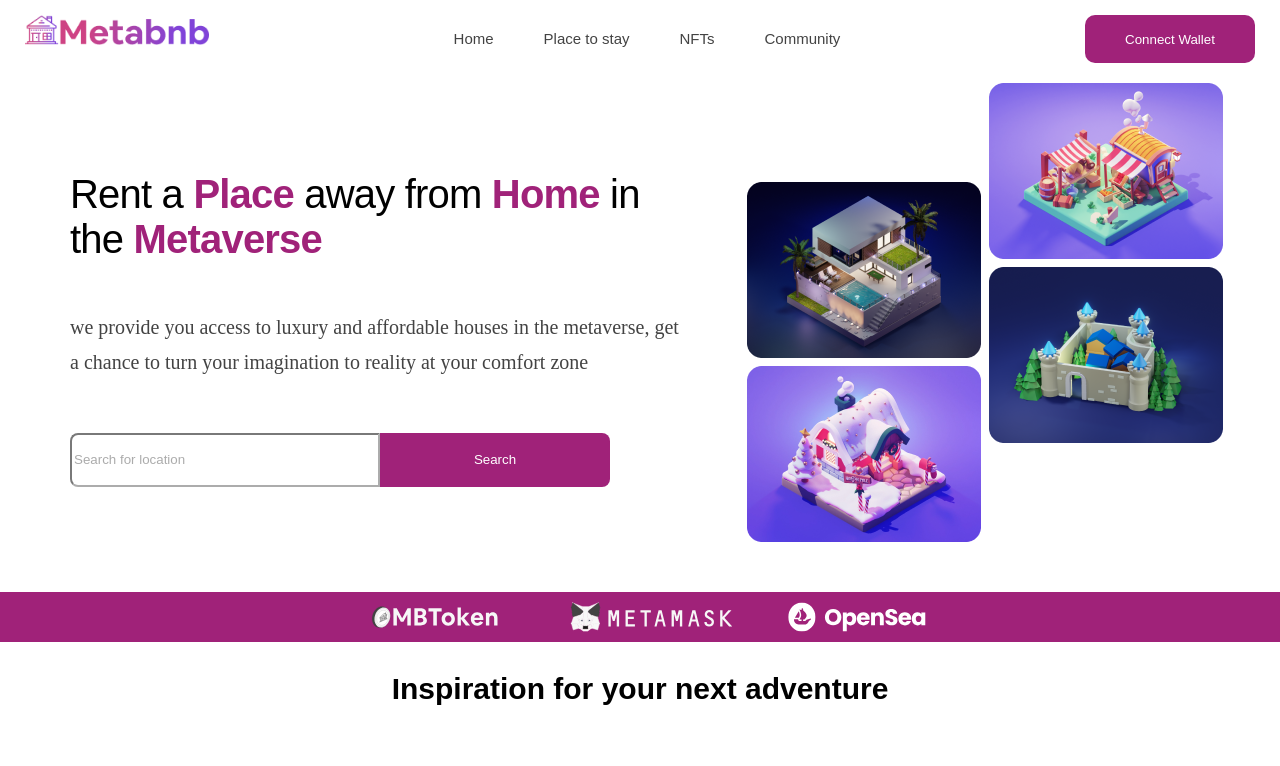
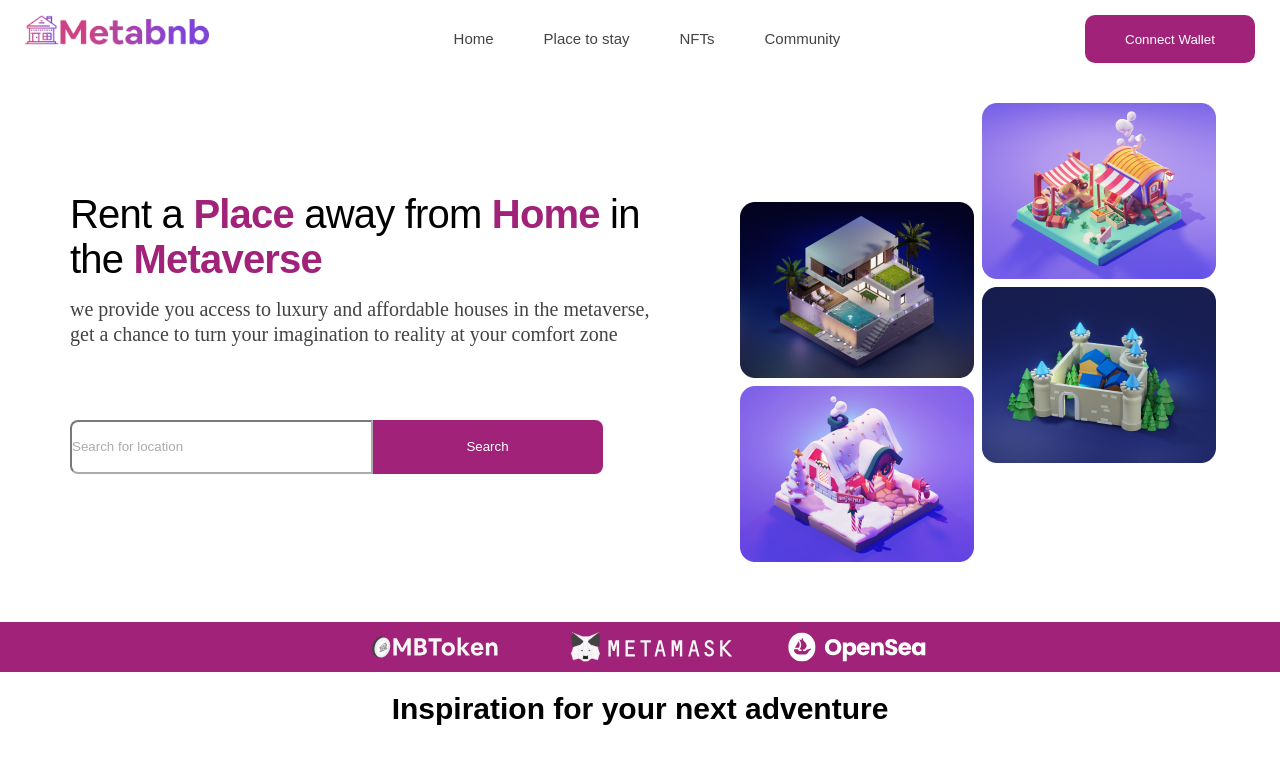
Before and after one commit to Rei-ne/metabnb, a React (Create React App) app: page / in a window 1280 px wide. Shown: the top 766 px of the page. Built offline with nearby package versions, Linux system fonts and the light colour scheme; a web font is replaced by a local one.

Commit message:
style: final styles before deployment

```diff
--- a/src/Components/Cards.js
+++ b/src/Components/Cards.js
@@ -15,11 +15,11 @@ export default function Cards() {
                         <img src={img} alt="metaverse homes" />
                         <GrFavorite className="favorite-icon" />
                     </div>
-                    <div className="details">
+                    <div className="details top">
                         <p>Desert king</p>
                         <h4>1MBT per night</h4>
                     </div>
-                    <div className="details">
+                    <div className="details bottom">
                         <p>2345km away</p>
                         <p>Available for 2weeks stay</p>
                     </div>
--- a/src/Components/Header/Header.styled.js
+++ b/src/Components/Header/Header.styled.js
@@ -92,11 +92,12 @@ justify-content: flex-start;
     display: none;
 }
 .logo-img{
-    height: 18px;
-    padding-left: 20px;
-    margin-top: 2px;
-
-
+    height: 25px;
+    width: auto;
+    margin: 0;
+    margin-top: 20px;
+    padding: 0;
+    margin-left: 10px;
 
 }
 .connect-btn {
@@ -107,7 +108,7 @@ border-radius: 10px;
 .mobileNav{
     display: flex;
     top: 0;
-    height: 250px;
+    height: 300px;
 
 }
 }
@@ -131,7 +132,7 @@ padding: 10px;
 .icon{
     display: block;
     position: fixed;
-    right: 18px;
+    right: 25px;
     top: 15px;
     z-index: 1000;
     height: 21px;
@@ -142,9 +143,15 @@ padding: 10px;
     display: none;
 }
 .logo-img{
-    height: 20px;
-    padding-left: 20px;
-    padding-top: 15px;
+
+    height: 25px;
+    width: auto;
+    margin: 0;
+    margin-top: 20px;
+    padding: 0;
+    margin-left: 10px;
+
+
 
 
 }
--- a/src/Components/Hero/Hero.js
+++ b/src/Components/Hero/Hero.js
@@ -43,7 +43,7 @@ const Hero = () => {
                 <Metamask className="svg" />
                 <Opensea className="svg" />
             </div>
-            <h3>Inspiration for your next adventure</h3>
+            <h3 className="inspiration">Inspiration for your next adventure</h3>
             <Cards />
         </>
     )
--- a/src/Components/Hero/Hero.styled.js
+++ b/src/Components/Hero/Hero.styled.js
@@ -4,6 +4,8 @@ export const StyledHero = styled.div`
 display: flex;
 
 padding: 10px 0;
+height: auto;
+margin-top: 20px;
 h2{
     font-weight: normal;
 }
@@ -52,12 +54,12 @@ line-height: 20px;
     input{
         height: 45px;
         margin: 10px 20px;
-        width: 300px;
+        width: 280px;
     }
     button{
 font-size: 12px;
         height: 50px;
-        width: 300px;
+        width: 280px;
         margin: 10px 0;
 
 
@@ -137,10 +139,10 @@ text-align:left;
 
 
 }
-@media screen (min-width:1024px) and (max-width:2040px){
-    height: 580px;
+}
+@media screen (min-width:1024px) {
 
-
+border: 1px solid red;
 
 
 }
--- a/src/styles/Global.styled.js
+++ b/src/styles/Global.styled.js
@@ -2,12 +2,23 @@ import { createGlobalStyle } from 'styled-components'
 
 export const GlobalStyles = createGlobalStyle`
 @import url('https://fonts.googleapis.com/css2?family=Red+Rose:wght@300;400;500;600;700&display=swap');
+
+
+// resets
+*,
+::after,
+::before {
+  margin: 0;
+  padding: 0;
+  box-sizing: border-box;
+}
 
 body{
 font-family: 'Red Rose', sans-serif !important;
 text-align: center;
 margin: 0;
 padding: 0;
+
 }
 button{
 background: linear-gradient(90deg, #A02279 11.45%, #A02279 11.45%);
@@ -69,6 +80,11 @@ svg{
         width: 230px;
     }
 }
+.inspiration{
+padding: 10px 0;
+margin: 10px 0;
+
+}
 .cards-section {
   h2 {
     text-align: center;
@@ -90,6 +106,7 @@ svg{
   display: inline-block;
   padding: 0.8rem;
   max-width: 300px;
+  height: auto;
 
   .img-container {
     position: relative;
@@ -117,12 +134,17 @@ svg{
     display: flex;
     gap: 10px;
     justify-content: space-between;
-    margin: 10px 0;
+    margin: 8px 0;
+    align-items: center;
+
+
     p{
-
+        padding: 0;
+        margin: 0;
 height: auto;
     width: auto;
-font-size: 15px;
+font-size: 13px;
+display: inline;
   }
   }
 
@@ -330,6 +352,7 @@ footer {
         padding: 0;
     }
 }
+
 .hero-img{
 
 }
@@ -350,15 +373,41 @@ flex-direction: row;
 margin-top: 30px;
 
 .svg {
-    height: 20px;
+    height: 28px;
     padding: 5px;
 }
 }
 h3{
-    font-size: 10px;
+    font-size: 5px;
     margin: 0 .2em;
 }
+.inspiration{
+    font-size: 20px;
+}
 
+
+.details {
+    display: flex;
+    gap: 10px;
+    justify-content: space-around;
+    align-items: center;
+    margin: 10px 0;
+    padding: 0;
+    h4{
+
+        height: auto;
+        text-align: left;
+    }
+    p{
+
+        height: auto;
+text-align: left;
+        display: flex;
+
+
+        margin: 0;
+  }
+  }
 footer {
   background-color: black;
   color: white;
@@ -368,7 +417,10 @@ padding: 0;
 
   justify-content: center;
   padding: 2rem 1rem;
-
+img{
+  height: 45px;
+  padding: 3px;
+}
   ul {
     padding-block: 0rem;
     place-items: center;
@@ -383,6 +435,7 @@ padding-inline-start: 0;
     }
     h3 {
       padding-bottom: 5px;
+      font-size: 20px;
     }
   }
 }
@@ -404,18 +457,18 @@ margin: 0;
 }
 
 }
-h3{
-    font-size: 20px;
+.inspiration{
+    font-size: 15px;
 }
 .cards {
-    padding: 3rem 7rem;
+    padding: 3rem 5rem;
   }
 
 .meta-nfts {
     flex-direction: row;
     justify-content: space-between;
     padding: 0 7rem;
-    height: 100%;
+    height: 300px;
     align-items: center;
 
     h2 {
@@ -430,7 +483,22 @@ h3{
       width: 200px;
     }
     .meta-text {
-      max-width: 40%;
+      max-width: 50%;
+      text-align: left;
+      h2{
+        margin: 0;
+        padding: 0;
+      }
+      p{
+        font-size: 10px;
+        padding: 1rem 0;
+      }
+      button{
+        width: 90px;
+        height: 35px;
+        font-size: 10px;
+        padding: 0;
+      }
     }
 .images-container{
     max-width: 60%;
@@ -439,7 +507,7 @@ h3{
 
   }
   footer {
-    padding: 2rem 7rem;
+    padding: 2rem 3rem;
   }
   .footer {
     display: flex;
@@ -453,7 +521,12 @@ h3{
   .copyright {
     text-align: left;
     padding-top: 10px;
-    font-size: 1.2rem;
+    font-size: 18px;
+  }
+  ul{
+    h3{
+        font-size: 20px;
+    }
   }
 
   // MARKETPLACE
@@ -469,7 +542,7 @@ margin: 0;
 }
     }
 }
-
+${'' /* big screen */}
 
 @media screen and (min-width:1024px){
     display: flex;
@@ -519,7 +592,7 @@ font-family: 'Red Rose';
 font-style: normal;
 font-weight: 400;
 font-size: 20px;
-line-height: 35px;
+line-height: 25px;
 color: #434343;
 text-align:left;
 
@@ -559,7 +632,7 @@ text-align:left;
         object-fit: contain;
 }
 .bottom-div{
-        margin-top: 40px;
+        margin-top: 50px;
         height: 50px;
         align-items: center;
         justify-content:center;
@@ -573,33 +646,42 @@ text-align:left;
     flex-direction: row;
     justify-content: space-between;
     padding: 0 7rem;
-    height: 100%;
+    height: 500px;
     align-items: center;
 
 
-    h2 {
+ .meta-text {
+      max-width: 50%;
       text-align: left;
+
+      align-items: left;
+
+      h2{
+        margin: 0;
+        padding: 0;
+        text-align: left;
       font-size: 2rem;
+      }
+      p{
+        font-size: 15px;
+        padding: 1rem 0;
+        max-width: 75%;
+
+      }
+      button{
+        width: 90px;
+        height: 35px;
+        font-size: 10px;
+        padding: 0;
+        margin-top: 25px;
+      }
     }
-    p {
-      padding-block: 1rem;
-      font-size: 1.2rem;
-      line-height: 22px;
-
-    }
-    button {
-      width: 200px;
-    margin-top: 20px;
 
 
-    }
-    .meta-text {
-      max-width: 40%;
-      display: flex;
-      flex-direction: column;
-      align-items: left;
-      justify-content: space-between;
-    }
+
+
+}
+
 .images-container{
     max-width: 60%;
 .group-img{
```
Also changed, not shown: src/index.css (deleted), 1 other file (tests, documents, lock files or other folders).
